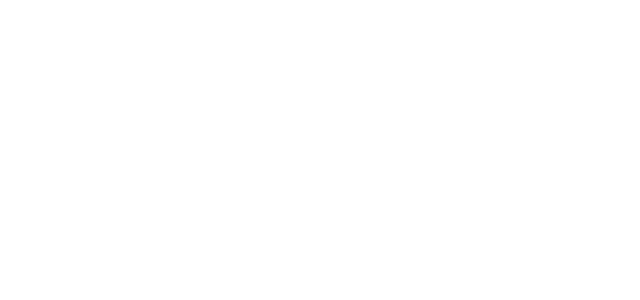
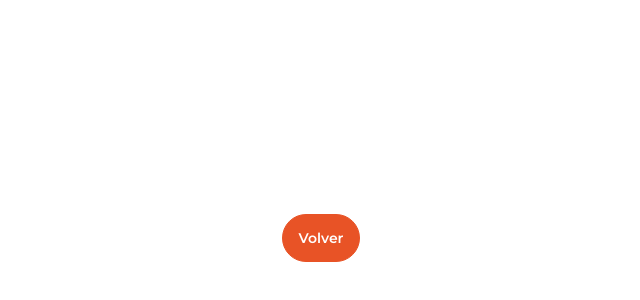
Before and after one commit to jsonfm/rimoto-nuxt, a Nuxt app: page /panel/experiments/1/view in a window 1280 px wide. Shown: the part 586-886 px from the top of the page, without its empty margins (319-959 px from the left). Before the commit the page ends 800 px from the top, so only its background shows below. Built offline with nearby package versions, Linux system fonts and the light colour scheme.

Commit message:
✨ [UPDATE] styles

```diff
--- a/assets/css/main.css
+++ b/assets/css/main.css
@@ -5,6 +5,12 @@
 
 * {
     font-family: "Montserrat", sans-serif;
+}
+
+@layer base {
+    * {
+        @apply tw-text-sm md:tw-text-base;
+    }
 }
 
 @layer components {
--- a/components/Lab/Experiment/index.vue
+++ b/components/Lab/Experiment/index.vue
@@ -1,5 +1,5 @@
 <template>
-    <NuxtLink :to="experimentURL" class="tw-w-full tw-h-48 tw-card tw-overflow-hidden">
+    <NuxtLink :to="experimentURL" class="tw-w-full tw-h-36 md:tw-h-48 tw-card tw-overflow-hidden">
         <img
             src="https://images.unsplash.com/photo-1542744095-291d1f67b221?ixlib=rb-4.0.3&ixid=M3wxMjA3fDB8MHxwaG90by1wYWdlfHx8fGVufDB8fHx8fA%3D%3D&auto=format&fit=crop&w=1470&q=80"
             class="tw-w-full tw-h-full tw-object-cover"
--- a/components/Panel/Header/index.vue
+++ b/components/Panel/Header/index.vue
@@ -2,11 +2,12 @@
     <header class="tw-z-[1000]">
         <div class="tw-navbar tw-bg-base-100 tw-drop-shadow-lg">
             <div class="tw-flex-1">
-                <div>
+                <!-- <div>
                     <input type="search" />
-                </div>
+                </div> -->
+                <img src="/images/logos/logo-horizontal.png" class="tw-h-8 md:tw-h-10" />
             </div>
-            <div class="tw-flex tw-gap-3 tw-flex-items-center">
+            <div class="tw-flex tw-gap-2 tw-flex-items-center">
                 <div>
                     <label>
                         <div
@@ -17,7 +18,10 @@
                     </label>
                 </div>
                 <div class="tw-dropdown tw-dropdown-end">
-                    <label tabindex="0" class="tw-flex tw-items-center tw-gap-4 tw-btn tw-btn-ghost">
+                    <label
+                        tabindex="0"
+                        class="tw-flex tw-items-center tw-justify-between tw-btn tw-btn-ghost !tw-px-0 md:!tw-px-4"
+                    >
                         <div class="tw-w-10 tw-h-10 tw-rounded-full tw-border-4 tw-border-primary tw-overflow-hidden">
                             <img
                                 src="https://img.freepik.com/premium-vector/muzzle-funny-cute-cat-glasses-vector-flat-illustration-portrait-clever-feline-character-isolated-white-background-avatar-cheerful-furry-domestic-animal-adorable-pet-face_198278-9811.jpg"
--- a/pages/panel/experiments/[id]/view.vue
+++ b/pages/panel/experiments/[id]/view.vue
@@ -1,5 +1,14 @@
 <template>
     <section>
         <div class="tw-min-h-screen"></div>
+        <div class="tw-flex tw-items-center tw-justify-center tw-mb-12">
+            <NuxtLink :to="experimentURL">
+                <Button> Volver </Button>
+            </NuxtLink>
+        </div>
     </section>
 </template>
+
+<script setup lang="ts">
+const experimentURL = `/panel/experiments/1/preview`;
+</script>
```
